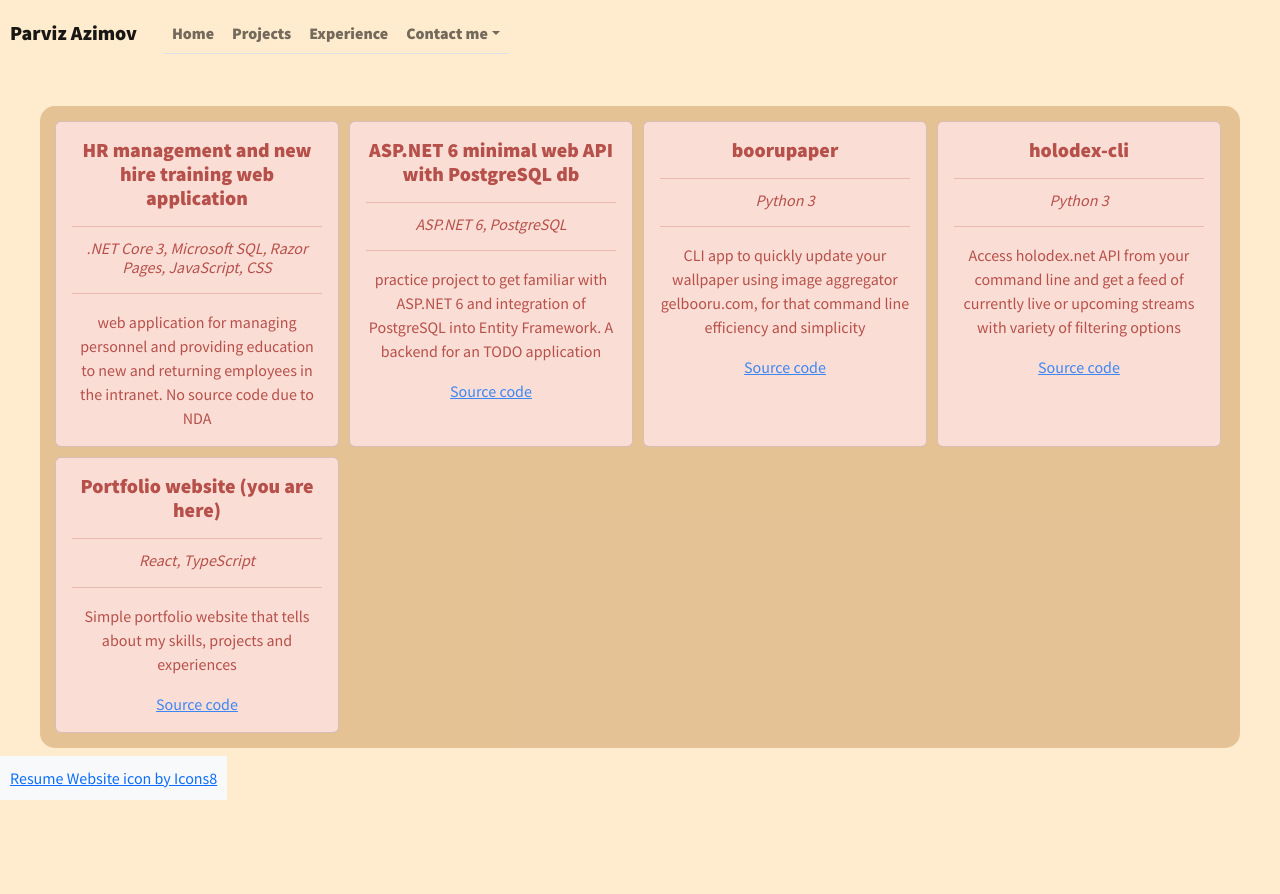
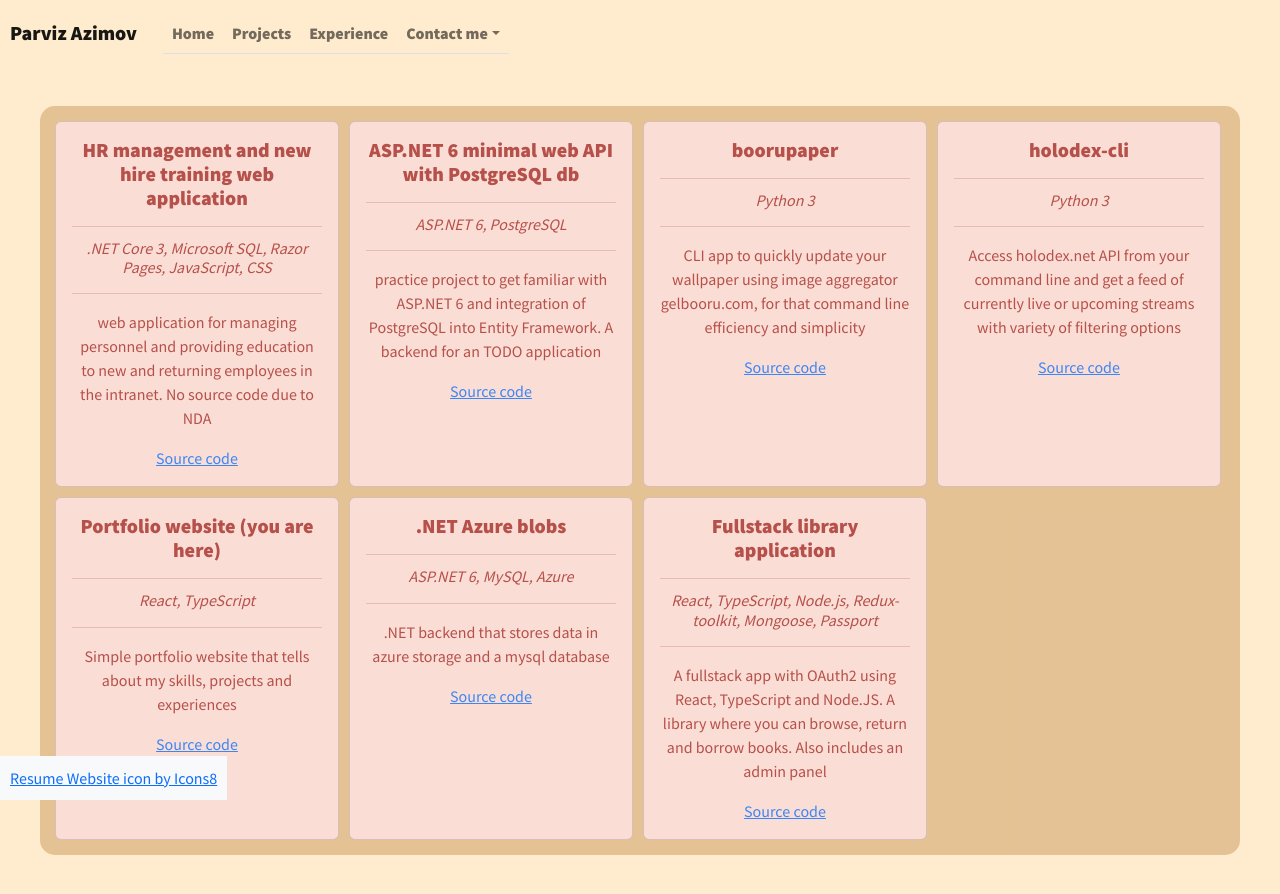
Before and after one commit to AzimovParviz/portfolio, a React (Create React App) app: page /projects in a window 1280 px wide. Before the commit the page ends 800 px from the top, so only its background shows below. Built offline with nearby package versions, Linux system fonts and the light colour scheme.

Commit message:
change to structure and added new projects, updated imports

```diff
--- a/src/components/Projects.tsx
+++ /dev/null
@@ -1,74 +0,0 @@
-import React from "react";
-import { Card } from 'react-bootstrap';
-
-type project = {
-    readonly id: number,
-    title: string,
-    description: string,
-    url: string,
-    tech: string,
-}
-
-const projects: project[] = [
-    {
-        id: 0,
-        title: 'HR management and new hire training web application',
-        description: 'web application for managing personnel and providing education to new and returning employees in the intranet. No source code due to NDA',
-        url: '',
-        tech: '.NET Core 3, Microsoft SQL, Razor Pages, JavaScript, CSS'
-    },
-
-    {
-        id: 1,
-        title: 'ASP.NET 6 minimal web API with PostgreSQL db',
-        description: 'practice project to get familiar with ASP.NET 6 and integration of PostgreSQL into Entity Framework. A backend for an TODO application',
-        url: 'https://github.com/AzimovParviz/todobackend',
-        tech: 'ASP.NET 6, PostgreSQL'
-    },
-
-    {
-        id: 2,
-        title: 'boorupaper',
-        description: 'CLI app to quickly update your wallpaper using image aggregator gelbooru.com, for that command line efficiency and simplicity',
-        url: 'https://github.com/AzimovParviz/boorupaper',
-        tech: 'Python 3'
-    },
-    {
-        id: 3,
-        title: 'holodex-cli',
-        description: 'Access holodex.net API from your command line and get a feed of currently live or upcoming streams with variety of filtering options',
-        url: 'https://github.com/AzimovParviz/holodex-cli',
-        tech: 'Python 3'
-    },
-    {
-        id: 4,
-        title: 'Portfolio website (you are here)',
-        description: 'Simple portfolio website that tells about my skills, projects and experiences',
-        url: 'https://github.com/AzimovParviz/portfolio',
-        tech: 'React, TypeScript'
-    }
-]
-
-function Projects() {
-    return (
-        <div className="projects">
-            <div className="flex-container">
-                {projects.map(pr =>
-                    <Card key={pr.id} className="card" style={{color: 'brown',backgroundColor: '#FADBD8'}}>
-                        <Card.Body>
-                            <Card.Title style={{fontWeight: 'bold'}}>{pr.title}<hr></hr></Card.Title>
-                            <Card.Subtitle style={{fontStyle: 'italic'}}>{pr.tech}</Card.Subtitle>
-                            <Card.Text>
-                                <hr></hr>
-                                {pr.description}
-                            </Card.Text>
-                            {pr.url && <Card.Link href={pr.url} target='_blank'>Source code</Card.Link>}
-                        </Card.Body>
-                    </Card>
-                )}
-            </div>
-        </div>
-    );
-}
-
-export default Projects;
--- a/src/components/Sidebar.tsx
+++ b/src/components/Sidebar.tsx
@@ -1,8 +1,8 @@
 import React from "react";
 import { Nav, NavDropdown, Navbar } from 'react-bootstrap';
 import { Routes, Route, Link } from 'react-router-dom';
-import Projects from "./Projects";
-import Home from "./Home";
+import Projects from "../pages/Projects";
+import Home from "../pages/Home";
 
 function Sidebar() {
     return (
--- /dev/null
+++ b/src/pages/Projects.tsx
@@ -0,0 +1,107 @@
+import React from "react";
+import { Card } from "react-bootstrap";
+
+type project = {
+  readonly id: number;
+  title: string;
+  description: string;
+  url: string;
+  tech: string;
+};
+
+const projects: project[] = [
+  {
+    id: 0,
+    title: "HR management and new hire training web application",
+    description:
+      "web application for managing personnel and providing education to new and returning employees in the intranet. No source code due to NDA",
+    url: "n/a",
+    tech: ".NET Core 3, Microsoft SQL, Razor Pages, JavaScript, CSS",
+  },
+
+  {
+    id: 1,
+    title: "ASP.NET 6 minimal web API with PostgreSQL db",
+    description:
+      "practice project to get familiar with ASP.NET 6 and integration of PostgreSQL into Entity Framework. A backend for an TODO application",
+    url: "https://github.com/AzimovParviz/todobackend",
+    tech: "ASP.NET 6, PostgreSQL",
+  },
+
+  {
+    id: 2,
+    title: "boorupaper",
+    description:
+      "CLI app to quickly update your wallpaper using image aggregator gelbooru.com, for that command line efficiency and simplicity",
+    url: "https://github.com/AzimovParviz/boorupaper",
+    tech: "Python 3",
+  },
+  {
+    id: 3,
+    title: "holodex-cli",
+    description:
+      "Access holodex.net API from your command line and get a feed of currently live or upcoming streams with variety of filtering options",
+    url: "https://github.com/AzimovParviz/holodex-cli",
+    tech: "Python 3",
+  },
+  {
+    id: 4,
+    title: "Portfolio website (you are here)",
+    description:
+      "Simple portfolio website that tells about my skills, projects and experiences",
+    url: "https://github.com/AzimovParviz/portfolio",
+    tech: "React, TypeScript",
+  },
+  {
+    id: 5,
+    title: ".NET Azure blobs",
+    description:
+      ".NET backend that stores data in azure storage and a mysql database",
+    url: "https://github.com/AzimovParviz/AzureBlobs",
+    tech: "ASP.NET 6, MySQL, Azure",
+  },
+  {
+	  id: 6,
+	  title: "Fullstack library application",
+	  description: "A fullstack app with OAuth2 using React, TypeScript and Node.JS. A library where you can browse, return and borrow books. Also includes an admin panel",
+	  url: "https://github.com/AzimovParviz/fullstack-library-app",
+	  tech: "React, TypeScript, Node.js, Redux-toolkit, Mongoose, Passport"
+  }
+];
+
+function Projects() {
+  return (
+    <div className="projects">
+      <div className="flex-container">
+        {projects.map((pr) => (
+          <Card
+            key={pr.url}
+            className="card"
+            style={{ color: "brown", backgroundColor: "#FADBD8" }}
+          >
+            <Card.Body>
+              <Card.Title style={{ fontWeight: "bold" }}>
+                {pr.title}
+                <hr></hr>
+              </Card.Title>
+              <Card.Subtitle style={{ fontStyle: "italic" }}>
+                {pr.tech}
+              </Card.Subtitle>
+              <Card.Text>
+                <hr></hr>
+                {pr.description}
+              </Card.Text>
+              {pr.url && (
+                <Card.Link href={pr.url} target="_blank">
+                  Source code
+                </Card.Link>
+              )}
+            </Card.Body>
+          </Card>
+        ))}
+      </div>
+    </div>
+  );
+}
+
+export default Projects;
--- a/src/components/Skills.tsx
+++ b/src/pages/Skills.tsx
@@ -14,7 +14,7 @@ function Skills() {
                 <hr></hr>
                 <div id="skills-details">
                     <article>
-                        <p>Hooks, state management, frontend styling</p>
+                        <p>Hooks, state management (Redux, Redux-toolkit, Redux-thunk, frontend styling</p>
                         <p>Express.js, APIs</p>
                         <p>Database administration, Entity Framework</p>
                         <p>Workplace automation, webscraping</p>
```
Also changed, not shown: src/pages/Experience.tsx (renamed from src/components/Experience.tsx), src/pages/Home.tsx (renamed from src/components/Home.tsx).
